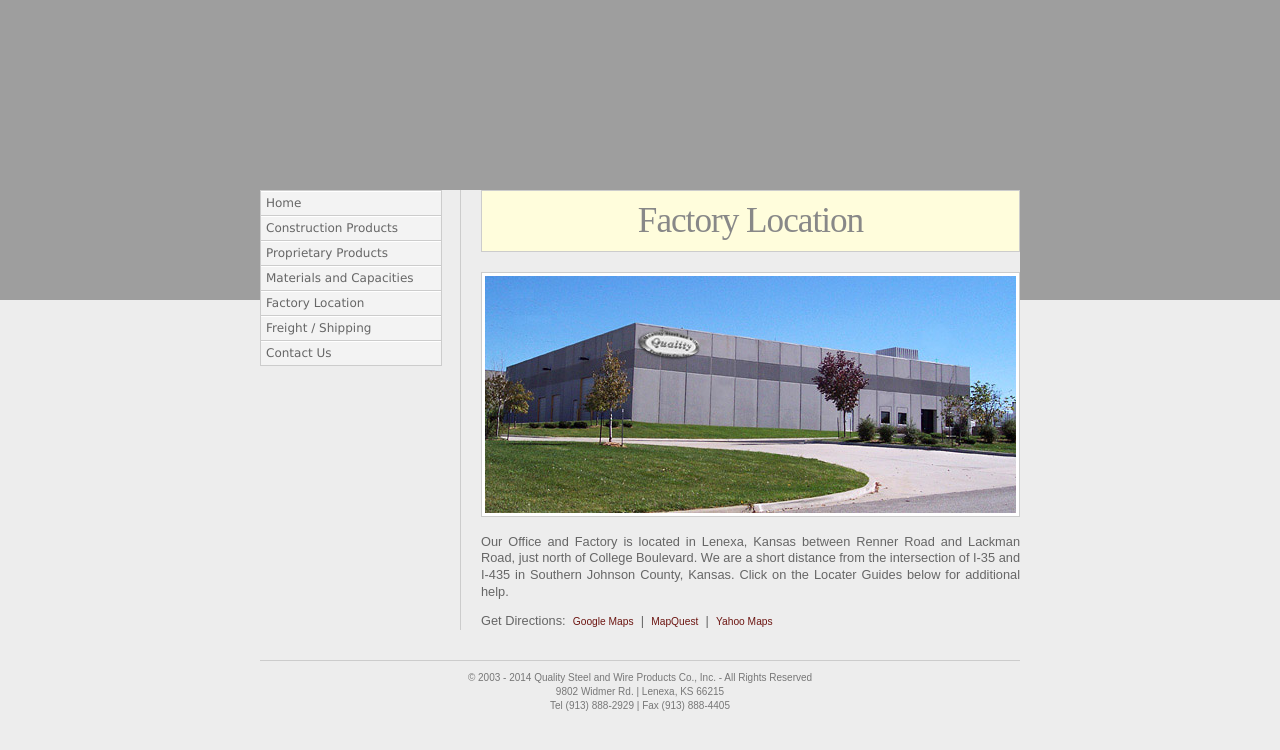
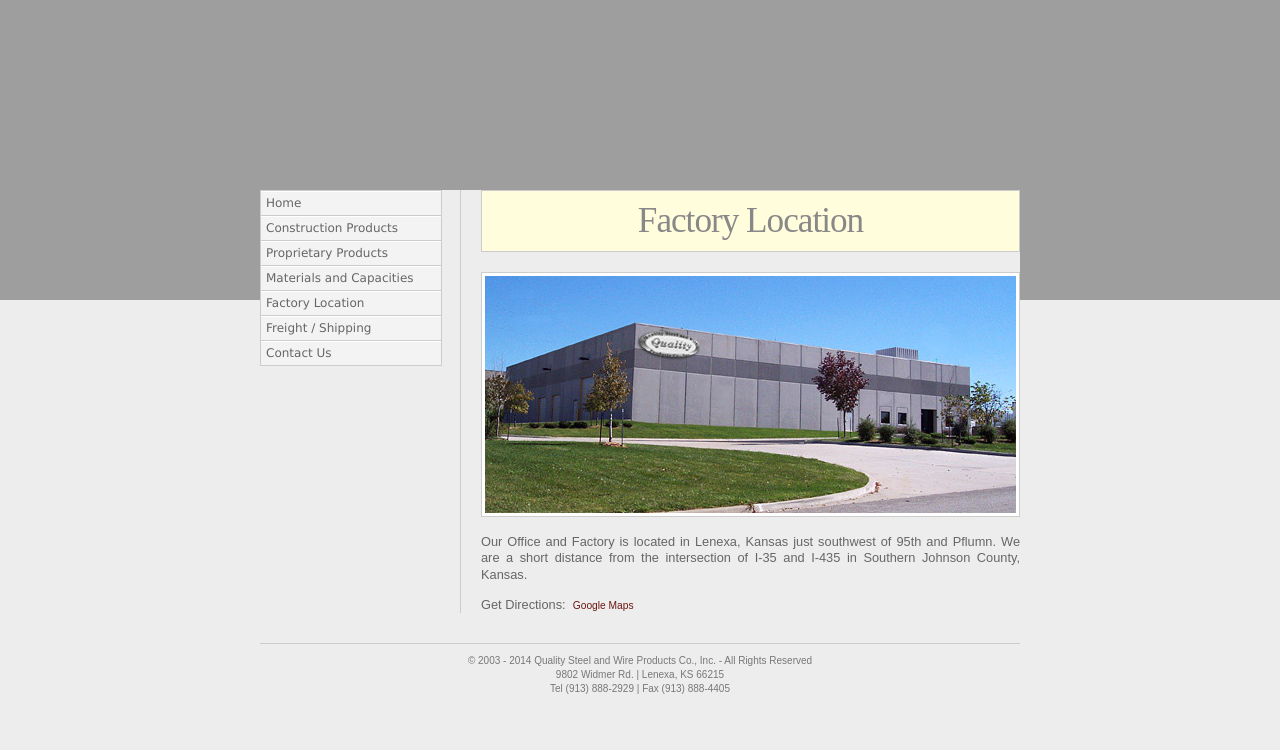
Before and after one commit to databasically/qswp, a Jekyll site: the page built from _posts/2012-09-21-factory_location.html, in a window 1280 px wide. Shown: the top 750 px of the page. Built offline with Jekyll 4.4.1, drawn with Linux system fonts in a browser that asks for light colours.

Commit message:
Update 2012-09-21-factory_location.html
Updated address and map info.

```diff
--- a/_posts/2012-09-21-factory_location.html
+++ b/_posts/2012-09-21-factory_location.html
@@ -6,6 +6,6 @@ title: Factory Location
 <div id="content">
 	<h1>{{ page.title }}</h1>
 	<img src="{{ site.url }}/images/static/building.jpg" class="bodyimage" title="Our Factory" />
-	<p class="bodytext">Our Office and Factory is located in Lenexa, Kansas between Renner Road and Lackman Road, just north of College Boulevard. We are a short distance from the intersection of  I-35 and  I-435 in Southern Johnson County, Kansas. Click on the Locater Guides below for additional help.</p>
-	<p class="bodytext">Get Directions: &nbsp;<a href="http://maps.google.com/maps?q=10935+Eicher+Drive,+lenexa+kansas&iwloc=A&hl=en" >Google Maps</a> &nbsp;|&nbsp; <a href="http://www.mapquest.com/directions/main.adp?2a=10935+Eicher+Drive&2c=Lenexa&2s=KS&2z=66219&2y=US&cid=lfddlink">MapQuest</a> &nbsp;|&nbsp; <a href="http://maps.yahoo.com/dd?taddr=10935%20Eicher%20Drive&tlt=40.155473&tln=-75.68186&tname=&tcsz=Lenexa%2C+KS+66219-8711&tcountry=US&tdesc=" >Yahoo Maps</a></p>
+	<p class="bodytext">Our Office and Factory is located in Lenexa, Kansas just southwest of 95th and Pflumn. We are a short distance from the intersection of I-35 and I-435 in Southern Johnson County, Kansas.</p>
+	<p class="bodytext">Get Directions: &nbsp;<a href="https://www.google.com/maps/place/9802+Widmer+Rd,+Lenexa,+KS+66215/@38.950617,-94.747677,17z/data=!4m7!1m4!3m3!1s0x87c094c1c5704c6f:0x265edceabc5f00d4!2s9802+Widmer+Rd,+Lenexa,+KS+66215!3b1!3m1!1s0x87c094c1c5704c6f:0x265edceabc5f00d4" >Google Maps</a></p>
 </div>
```
